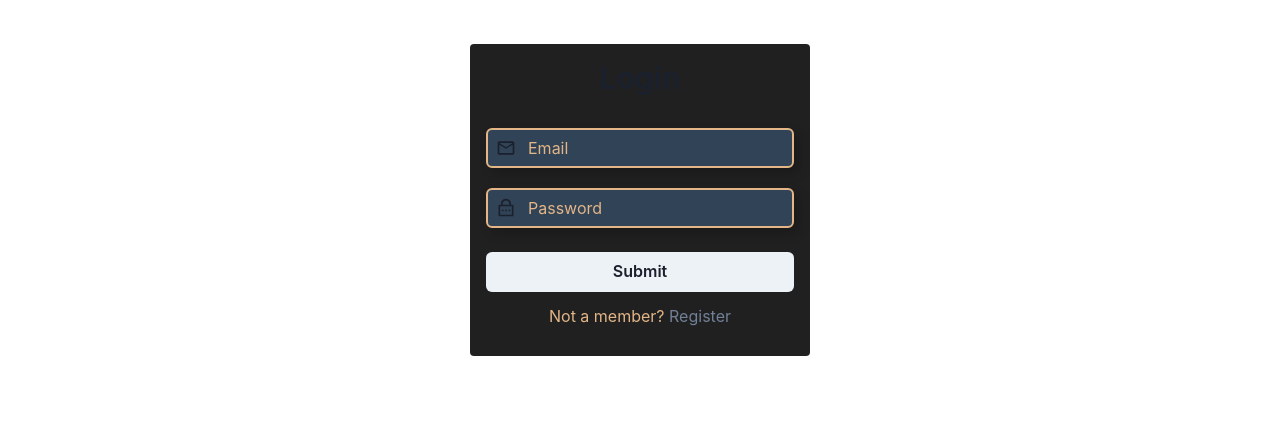
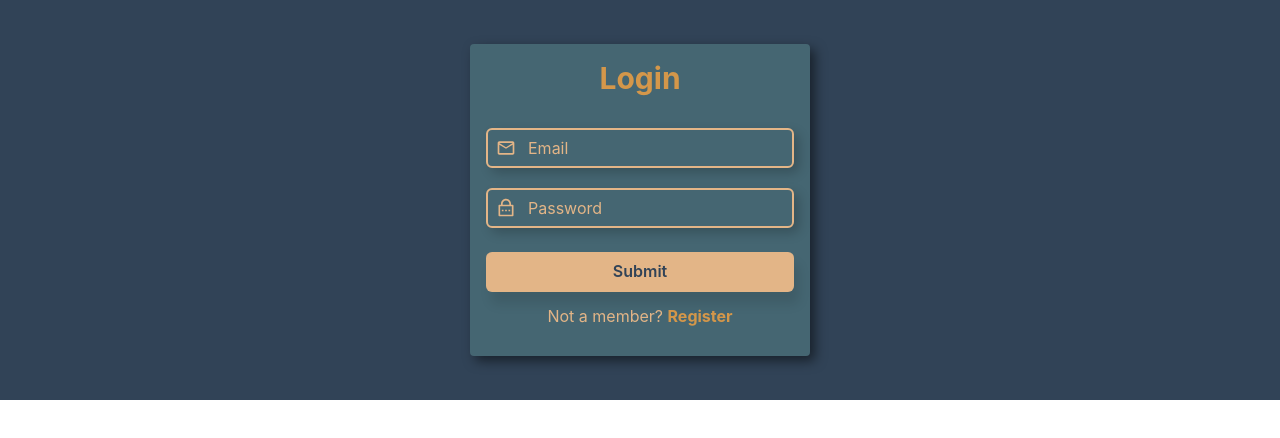
Before and after one commit to dariaCusutura/RecipesHub-FE, a React (Vite) app: page /login in a window 1280 px wide. Shown: the top 438 px of the page. Built offline with nearby package versions, Linux system fonts and the light colour scheme.

Commit message:
Register and Login page custom theme

```diff
--- a/src/pages/LoginPage.tsx
+++ b/src/pages/LoginPage.tsx
@@ -4,13 +4,13 @@ import {
   Button,
   Container,
   FormControl,
-  FormErrorMessage,
   Heading,
   Input,
   InputGroup,
   InputLeftElement,
   Link,
   Text,
+  useTheme,
 } from "@chakra-ui/react";
 import { useState } from "react";
 import { useNavigate } from "react-router-dom";
@@ -42,8 +42,11 @@ const Login = () => {
         }
       });
   };
+  const theme = useTheme();
+  const color = theme.colors.thirdColor;
+
   return (
-    <Box position="relative" h="400px">
+    <Box position="relative" h="400px" bgColor={"background"}>
       <AbsoluteCenter axis="both">
         <Container
           paddingBlock={4}
@@ -51,8 +54,10 @@ const Login = () => {
           bg={"#202020"}
           maxW="2xl"
           centerContent={true}
+          bgColor={"secondColor"}
+          style={{ boxShadow: "5px 5px 12px 0 rgba(0,0,0,0.5)" }}
         >
-          <Heading size="lg" marginBottom={5}>
+          <Heading size="lg" marginBottom={5} color={"accent"}>
             Login
           </Heading>
           <form
@@ -68,7 +73,7 @@ const Login = () => {
             >
               <InputGroup marginBottom={5}>
                 <InputLeftElement>
-                  <MdOutlineEmail size={20} />
+                  <MdOutlineEmail size={20} color={color} />
                 </InputLeftElement>
                 <Input
                   id="RegisterEmail"
@@ -76,11 +81,12 @@ const Login = () => {
                   placeholder="Email"
                   onChange={(e) => setEmail(e.target.value)}
                   autoComplete="username"
+                  variant={"loginFix"}
                 />
               </InputGroup>
-              <InputGroup>
+              <InputGroup marginBottom={3}>
                 <InputLeftElement>
-                  <RiLockPasswordLine size={20} />
+                  <RiLockPasswordLine size={20} color={color} />
                 </InputLeftElement>
                 <Input
                   id="RegisterPassword"
@@ -88,17 +94,18 @@ const Login = () => {
                   placeholder="Password"
                   onChange={(e) => setPassword(e.target.value)}
                   autoComplete="current-password"
+                  variant={"loginFix"}
                 />
               </InputGroup>
-              {error && <FormErrorMessage>{error}</FormErrorMessage>}
+              {error && <Text color={"accent"}>{error}</Text>}
             </FormControl>
-            <Button marginTop={3} type="submit" width="100%">
+            <Button type="submit" width="100%" variant={"primary"}>
               Submit
             </Button>
           </form>
           <Text paddingBlock={3}>
             Not a member?{" "}
-            <Link color="gray.500" href="/register">
+            <Link color="accent" href="/register" fontWeight="bold">
               Register
             </Link>
           </Text>
--- a/src/pages/RegisterPage.tsx
+++ b/src/pages/RegisterPage.tsx
@@ -4,13 +4,13 @@ import {
   Button,
   Container,
   FormControl,
-  FormErrorMessage,
   Heading,
   Input,
   InputGroup,
   InputLeftElement,
   Link,
   Text,
+  useTheme,
 } from "@chakra-ui/react";
 import { useState } from "react";
 import { useNavigate } from "react-router-dom";
@@ -46,9 +46,11 @@ const Register = () => {
           navigate("/");
       });
   };
+  const theme = useTheme();
+  const color = theme.colors.thirdColor;
 
   return (
-    <Box position="relative" h="400px">
+    <Box position="relative" h="400px" bgColor={"background"}>
       <AbsoluteCenter axis="both">
         <Container
           paddingBlock={4}
@@ -56,8 +58,12 @@ const Register = () => {
           bg={"#202020"}
           maxW="2xl"
           centerContent={true}
+          bgColor={"secondColor"}
+          style={{ boxShadow: "5px 5px 12px 0 rgba(0,0,0,0.5)" }}
         >
-          <Heading size="lg">Register</Heading>
+          <Heading size="lg" color={"accent"} marginBottom={5}>
+            Register
+          </Heading>
           <form
             onSubmit={(e) => {
               handleSubmit();
@@ -71,18 +77,19 @@ const Register = () => {
             >
               <InputGroup marginBottom={5}>
                 <InputLeftElement>
-                  <VscAccount size={20} />
+                  <VscAccount size={20} color={color} />
                 </InputLeftElement>
                 <Input
                   id="name"
                   type="text"
                   placeholder="Name"
                   onChange={(e) => setName(e.target.value)}
+                  variant={"loginFix"}
                 />
               </InputGroup>
               <InputGroup marginBottom={5}>
                 <InputLeftElement>
-                  <MdOutlineEmail size={20} />
+                  <MdOutlineEmail size={20} color={color} />
                 </InputLeftElement>
                 <Input
                   id="RegisterEmail"
@@ -90,11 +97,12 @@ const Register = () => {
                   placeholder="Email"
                   onChange={(e) => setEmail(e.target.value)}
                   autoComplete="username"
+                  variant={"loginFix"}
                 />
               </InputGroup>
-              <InputGroup>
+              <InputGroup marginBottom={3}>
                 <InputLeftElement>
-                  <RiLockPasswordLine size={20} />
+                  <RiLockPasswordLine size={20} color={color} />
                 </InputLeftElement>
                 <Input
                   id="RegisterPassword"
@@ -102,17 +110,18 @@ const Register = () => {
                   placeholder="Password"
                   onChange={(e) => setPassword(e.target.value)}
                   autoComplete="current-password"
+                  variant={"loginFix"}
                 />
               </InputGroup>
-              {error && <FormErrorMessage>{error}</FormErrorMessage>}
+              {error && <Text color={"accent"}>{error}</Text>}
             </FormControl>
-            <Button marginTop={3} type="submit" width="100%">
+            <Button type="submit" width="100%" variant={"primary"}>
               Submit
             </Button>
           </form>
           <Text marginTop={3}>
             Already have an account?{" "}
-            <Link color="gray.500" href="/login">
+            <Link href="/login" color="accent" fontWeight="bold">
               Login
             </Link>
           </Text>
--- a/src/theme.ts
+++ b/src/theme.ts
@@ -84,6 +84,23 @@ const theme = extendTheme({
             },
           },
         },
+        loginFix: {
+          field: {
+            _placeholder: {
+              color: "thirdColor",
+            },
+            boxShadow: "5px 5px 12px 0 rgba(0,0,0,0.2)",
+            border: "2px solid",
+            borderColor: "thirdColor",
+            bg: "secondColor",
+            color: "thirdColor",
+            _hover: {
+              borderColor: "accent",
+              boxShadow: "5px 5px 12px 0 rgba(0,0,0,0.5)",
+              transition: "0.7s"
+            },
+          },
+        },
       },
       defaultProps: {
         variant: "backgroundFix",
```
